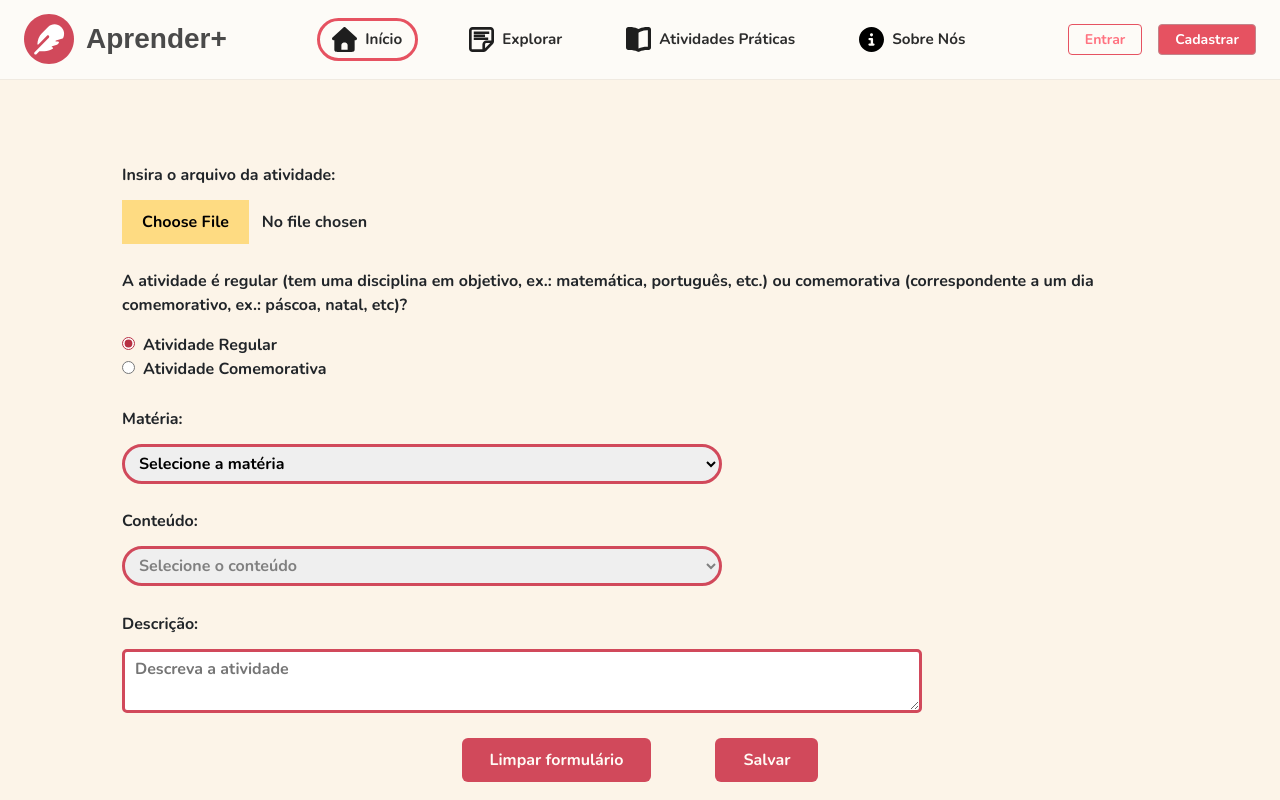
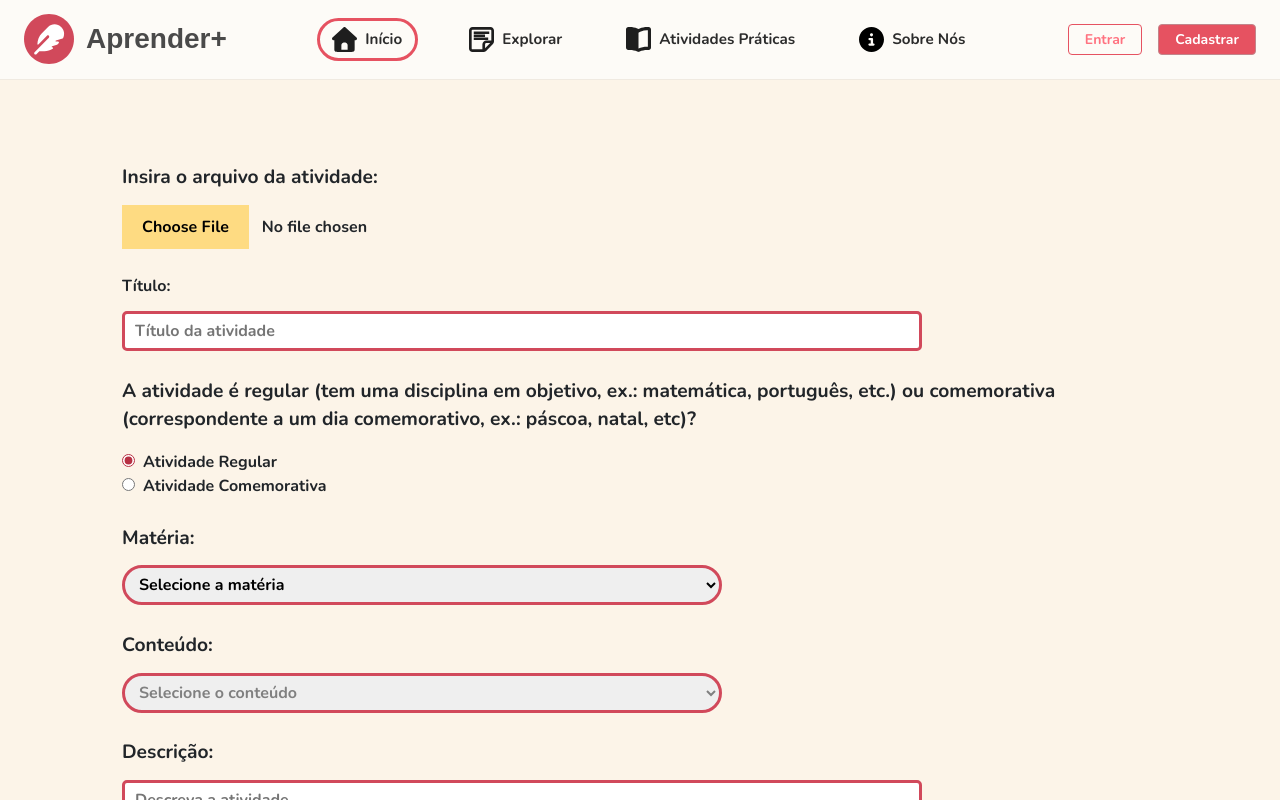
Before and after one commit to Aprender-Hackathon/Trabalho_Hackathon-Novo-, a Vue app: page / in a window 1280 px wide. Both pictures are taken after a click on the radio button "Atividade Regular". Shown: the top 800 px of the page. Built offline with nearby package versions, Linux system fonts and the light colour scheme.

Commit message:
Componente de formulário praticamente pronto, faltando apenas juntar com a parte de histórico e armazenar temporariamente a atividade cadastrada.

```diff
--- a/src/components/formularioAdd.vue
+++ b/src/components/formularioAdd.vue
@@ -7,6 +7,8 @@ const conteudoSelecionado = ref('');
 const conteudoPraMateria = computed(() => {
     return conteudoMateria[materiaSelecionada.value] ?? [];
 })
+
+
 
 watch(materiaSelecionada, () => {
   conteudoSelecionado.value = '';
@@ -24,7 +26,7 @@ function resetForm(){
     <form action="" @reset="resetForm">
 
         <div class="espaco">
-        <label for="inputArquivo">Insira o arquivo da atividade:</label>
+        <label for="inputArquivo" class="pergunta">Insira o arquivo da atividade:</label>
         <input
         class="atividade"
         id="inputArquivo"
@@ -33,8 +35,13 @@ function resetForm(){
         />
     </div>
 
+    <div class="espaco">
+        <label for="titulo">Título:</label>
+        <input class="texto" type="text" id="titulo" name="titulo" placeholder="Título da atividade" required>
+    </div>
+
     <div class="choose">
-        <p>A atividade é regular (tem uma disciplina em objetivo, ex.: matemática, português, etc.) ou comemorativa (correspondente a um dia comemorativo, ex.: páscoa, natal, etc)?</p>
+        <p class="pergunta">A atividade é regular (tem uma disciplina em objetivo, ex.: matemática, português, etc.) ou comemorativa (correspondente a um dia comemorativo, ex.: páscoa, natal, etc)?</p>
 
         <div>
             <input class="a" type="radio" id="regular" name="atividade" value="regular" v-model="tipoAtv" required>
@@ -47,7 +54,7 @@ function resetForm(){
 
     <div class="atvs-prat" v-show="tipoAtv === 'pratica'">
         <div class="espaco">
-            <label for="data">Data comemorativa:</label>
+            <label for="data" class="pergunta">Data comemorativa:</label>
             <select class="escolhe" id="data" name="data" required>
             <option value="" selected disabled>Selecione a data</option>
             <option v-for="(d, i) in datas" :key="i" :value="d">{{ d }}</option>
@@ -58,14 +65,14 @@ function resetForm(){
 
     <div class="atvs-exp" v-show="tipoAtv === 'regular'">
         <div class="espaco">
-            <label for="materia">Matéria:</label>
+            <label for="materia" class="pergunta">Matéria:</label>
             <select class="escolhe" id="materia" name="materia" v-model="materiaSelecionada" required>
             <option value="" selected disabled>Selecione a matéria</option>
             <option v-for="(m, i) in materias" :key="i" :value="m">{{ m }}</option>
             </select>
         </div>
         <div class="espaco">
-            <label for="conteudo">Conteúdo:</label>
+            <label for="conteudo" class="pergunta">Conteúdo:</label>
             <select class="escolhe" id="conteudo" name="conteudo" v-model="conteudoSelecionado" :disabled="!materiaSelecionada" required>
             <option value="" selected disabled>Selecione o conteúdo</option>
             <option v-for="(c, i) in conteudoPraMateria" :key="i" :value="c">{{ c }}</option>
@@ -74,7 +81,7 @@ function resetForm(){
     </div>
 
     <div class="espaco">
-        <label for="desc">Descrição:</label>
+        <label for="desc" class="pergunta">Descrição:</label>
         <textarea class="texto" name="desc" id="desc" placeholder="Descreva a atividade" required></textarea>
     </div>
 
@@ -87,8 +94,12 @@ function resetForm(){
 </template>
 
 <style scoped>
+.pergunta{
+    font-size: 1.5vw;
+}
+
 .choose {
-    margin-bottom: 2vw;
+    margin: 2vw auto;
 }
 
 .a{
```
